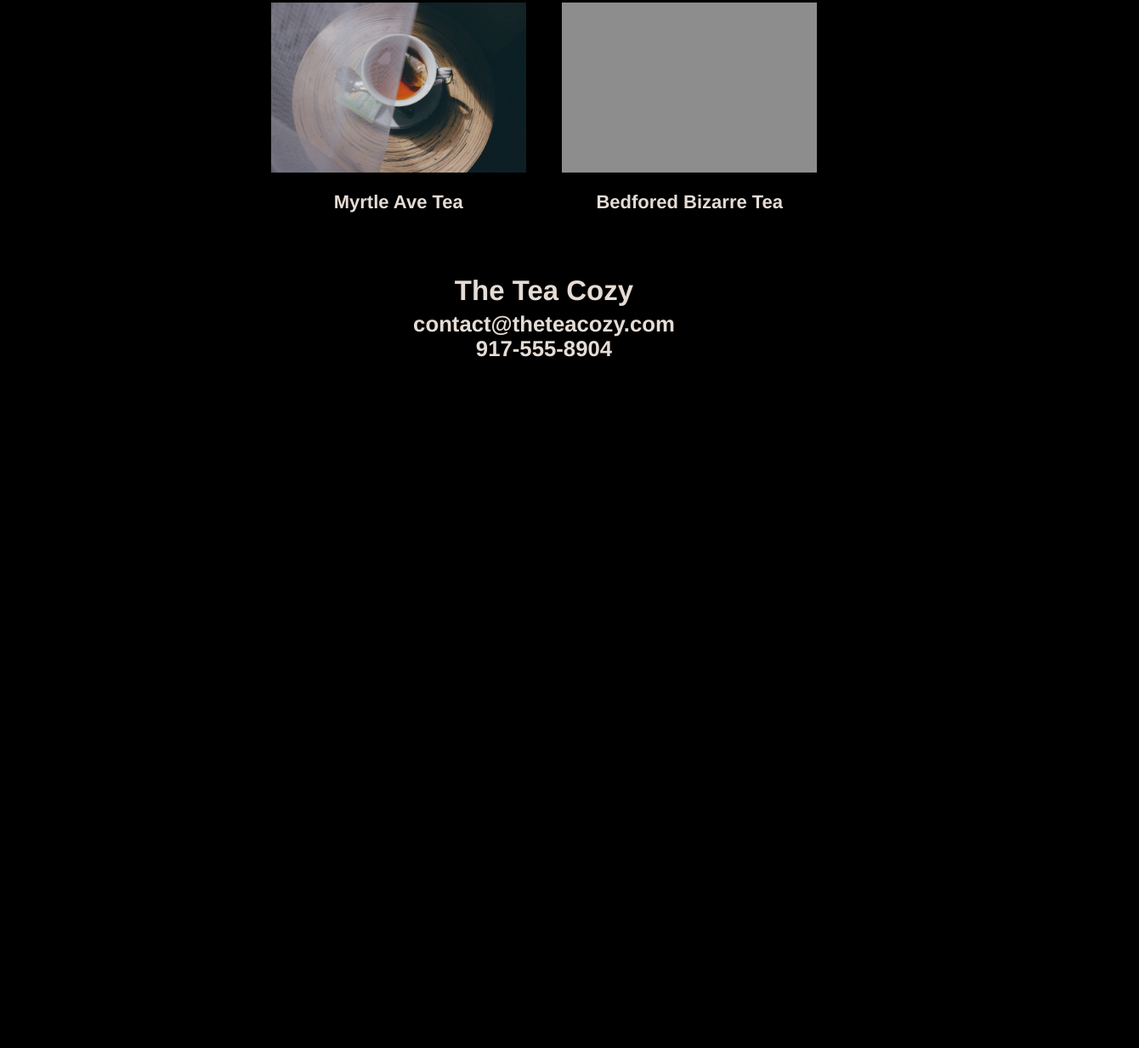
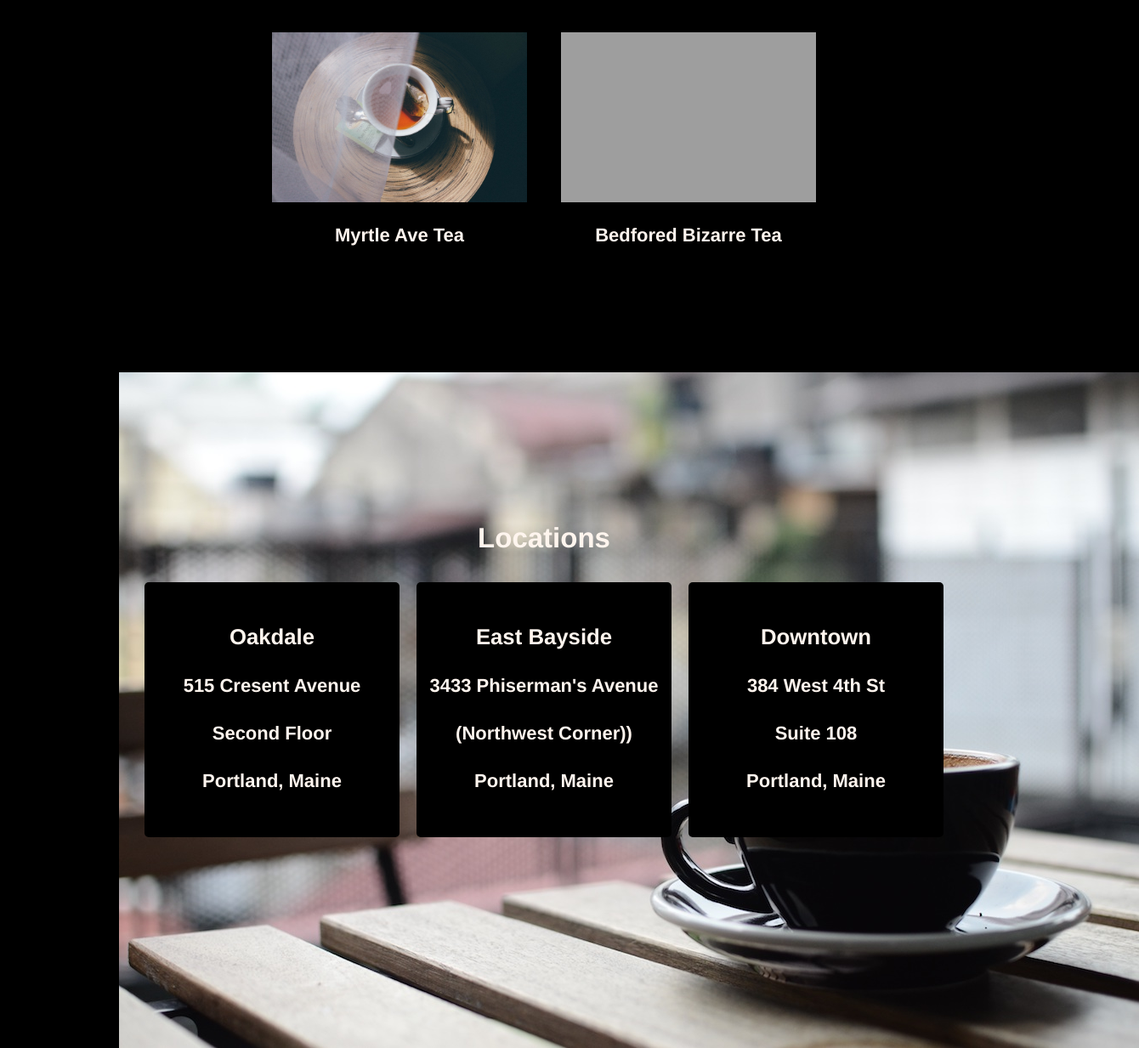
Before and after one commit to HTMLMonger/The-Tea-Cozy, a plain HTML site: page index.html in a window 1280 px wide. Shown: the part 1178-2411 px from the top of the page at 85% size, 1340 px wide, since content can reach past the window. Before the commit the page ends 1695 px from the top, so only its background shows below. Drawn offline with Linux system fonts and the light colour scheme; grey boxes are pictures that could not be loaded.

Commit message:
Content Finished, Minor layout changes to come

```diff
--- a/index.html
+++ b/index.html
@@ -25,32 +25,57 @@
             </div>
         </section>
         <section class="second-section">
-            <h2>Tea of the Month</h2>
-            <h4>What's Steeping at The Tea Cozy</h4>
+            <div class="heading">
+                <h2>Tea of the Month</h2>
+                <h4>What's Steeping at The Tea Cozy</h4>
+            </div >
             <div class="flex">
                 <div class="card">
-                    <img src="./img/img-berryblitz.jpg" alt="">
+                    <img src="./img/img-berryblitz.jpg" alt="A Berry Blitz Cup of Tea">
                     <h4>Fall Berry Blitz Tea</h4>
                 </div>
                 <div class="card">
-                    <img src="./img/img-spiced-rum.jpg" alt="">
+                    <img src="./img/img-spiced-rum.jpg" alt="A Box of Spiced Rum Tea">
                     <h4>Spiced Rum Tea</h4>
                 </div>
                 <div class="card">
-                    <img src="./img/img-donut.jpg" alt="">
+                    <img src="./img/img-donut.jpg" alt="A Seasonal Donut">
                     <h4>Seasonal Donuts</h4>
                 </div>
                 <div class="card">
-                    <img src="./img/img-myrtle-ave.jpg" alt="">
+                    <img src="./img/img-myrtle-ave.jpg" alt="A Myrtle Ave Tea">
                     <h4>Myrtle Ave Tea</h4>
                 </div>
-                <div class="card last">
-                    <img src="./img/img-bedford-bizarre.jpg" alt="">
+                <div class="card">
+                    <img src="./img/img-bedford-bizarre.jpg" alt="A Bedford Bizarre Tea">
                     <h4>Bedfored Bizarre Tea</h4>
                 </div>
             </div>
         </section>
-        <section></section>
+        <section class="third-section">
+            <div class="flex-address">
+                <img class="center" src="./img/img-locations-background.jpg" alt="A Cup of Coffee on a Table">
+                <h2 class="location-header">Locations</h2>
+                    <div class="location-card margin-left">
+                        <h3>Downtown</h3>
+                        <h4 class="address">384 West 4th St</h4>
+                        <h4 class="address">Suite 108</h4>
+                        <h4 class="address">Portland, Maine</h4>
+                    </div>
+                    <div class="location-card">
+                        <h3>East Bayside</h3>
+                        <h4 class="address">3433 Phiserman's Avenue</h4>
+                        <h4 class="address">(Northwest Corner))</h4>
+                        <h4 class="address">Portland, Maine</h4>
+                    </div>
+                    <div class="location-card margin-right">
+                        <h3>Oakdale</h3>
+                        <h4 class="address">515 Cresent Avenue</h4>
+                        <h4 class="address">Second Floor</h4>
+                        <h4 class="address">Portland, Maine</h4>
+                    </div>
+            </div>
+        </section>
     </main>
     <footer>
         <h2>The Tea Cozy</h2>
--- a/style.css
+++ b/style.css
@@ -9,12 +9,17 @@ body{
     color:seashell;
     font-size:22px;
     font-family:helvetica;
-    opacity: 0.9;
     width:100vw;
     margin:0;
 }
 
+h2,h4{
+    margin: 10px;
+}
 
+.heading h2, .heading h4{
+     margin:27px;
+}
 /*Header Styling*/
 header{
     height: 69px;
@@ -64,20 +69,19 @@ main{
     margin-right: auto;
 }
 
-h2, h4{
-    padding: 6px 0px;
-}
+
+
 
 /*First Section*/
 .first-img{
-    max-width:1200px;
+    width:1200px;
     height:700px;
     position:relative;
  }
 
  .first-section{
     position: relative;
-    margin-bottom:60px;
+    margin-bottom:20px;
  }
 
 .banner{
@@ -89,8 +93,8 @@ h2, h4{
     height:90px;
     margin-top:20px;
     z-index:1;
+    opacity: 0.9;
 }
-
 
 @media only screen and (max-width:520px){
     .banner{
@@ -115,30 +119,87 @@ h2, h4{
     display: flex;
     width: 1000px;
     margin: 0px auto;
-    justify-content: space-evenly;
-    gap:10px;
+    gap:40px;
     flex-wrap: wrap;
+    justify-content: center;
 }
 
 .flex .card img{
-    width: 300px;
-    height: 200px;
-    flex-grow: 1;
+    width:300px;
+    height:200px;
     margin-bottom: 10px;
-
 }
 .card{
+
     margin: 0px 0px;
-    flex-grow: 1;
-
-}
-.last{
-    margin-left: -325px; /* Adapt 20px gap to 5px */
+    flex-grow: 0;
+    flex-shrink: 0;
 
 }
 
+.card:hover {
+    transform: scale(1.1);
+}
 p{
     margin-top:10px;
+}
+
+
+/*Third Section*/
+.third-section{
+    height:500px;
+    display: flex;
+    align-items: center;
+    margin: 250px auto;
+    height: 570px;
+    width: 1200px;
+}
+
+.address{
+    padding-top:20px;
+
+}
+.flex-address{
+    position: relative;
+    display: flex;
+    flex-flow:row wrap;
+    align-items: center;
+    width: 1000px;
+    margin: 0px auto;
+    gap:40px;
+    display: inline-flex;
+    justify-content: space-evenly;
+    gap:10px;
+}
+
+.location-card{
+    border-radius: 5px;
+    position: absolute;
+    display:inline-block;
+    width: 300px;
+    background-color: black;
+    height:200px;
+    padding:50px 0px;
+    z-index:1;
+    opacity: 1;
+    gap: 40px;
+}
+
+
+.location-card:hover {
+    transform: scale(1.1);
+}
+.location-header{
+    position: absolute;
+    padding-bottom:400px;
+    margin-bottom: 15px;
+}
+
+.margin-right{
+    margin-right:640px;
+}
+.margin-left{
+    margin-left:640px;
 }
 /*Footer Styling*/
 footer{
```
